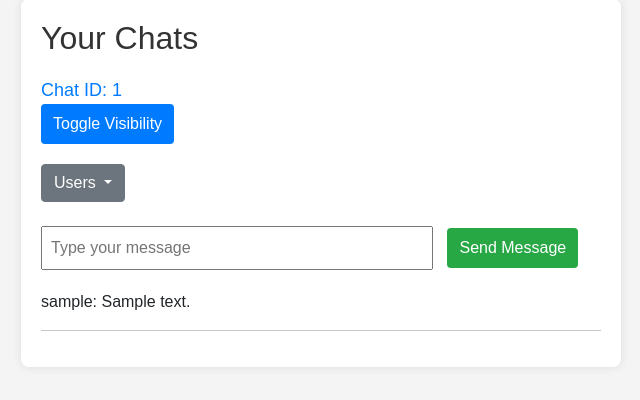
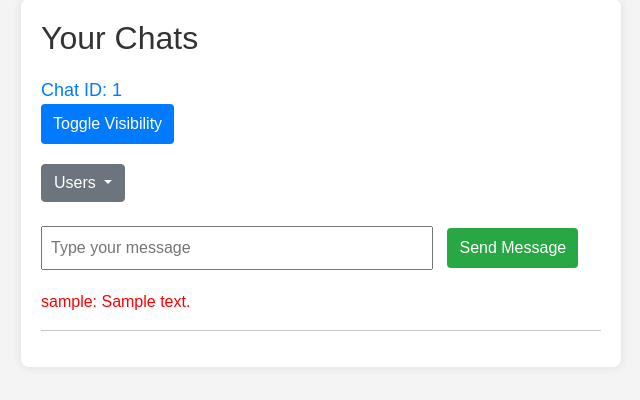
Before and after one commit to crekanq/BZTDiA, a Django app: template users/templates/users/chat.html in a window 1280 px wide. Shown: the part 81-481 px from the top of the page, without its empty margins (319-959 px from the left). Run offline with Django 4.2, Linux system fonts and the light colour scheme; the template is opened without the code that fills it: values that come from a table or form of the project are taken from there, others are empty; tables that the repository leaves empty hold one stand-in row (values such as "Sample post").

Commit message:
refactoring for chat

```diff
--- a/users/templates/users/chat.html
+++ b/users/templates/users/chat.html
@@ -13,6 +13,9 @@
         .admin-user {
             color: red; /* or any other styling for admin users */
         }
+
+
+
     </style>
     <title>Your Chats</title>
 </head>
@@ -72,7 +75,8 @@
                 </button>
                 <div class="dropdown-menu" aria-labelledby="userDropdown{{ chat.id }}">
                     {% for user in chat.users.all %}
-        <span class="dropdown-item {% if user.is_staff %}admin-user{% endif %}" style="pointer-events: none;">{{ user.username }}</span>
+                    <span class="dropdown-item {% if user.is_staff %}admin-user{% endif %}"
+                          style="pointer-events: none;">{{ user.username }}</span>
                     {% endfor %}
                 </div>
             </div>
@@ -86,9 +90,16 @@
 
         <ul class="message-list">
     {% for message in chat.message_set.all %}
-            <li class="message">{{ message.sender.username }}: {{ message.content }}</li>
+        {% if message.sender == user %}
+            <li class="user-message" style="text-align: right;">{{ message.content }}</li>
+        {% elif message.sender.is_staff %}
+            <li class="admin-message" style="text-align: left; color: red;">{{ message.sender.username }}: {{ message.content }}</li>
+        {% else %}
+            <li class="other-message" style="text-align: left;">{{ message.sender.username }}: {{ message.content }}</li>
+        {% endif %}
     {% endfor %}
 </ul>
+
         {% endif %}
 
         <hr>
@@ -107,6 +118,9 @@
             e.stopPropagation();
         });
     });
+
+
+
 </script>
 </body>
 </html>
--- a/users/templates/users/signin.html
+++ b/users/templates/users/signin.html
@@ -7,7 +7,8 @@
     <title>Material Compact Login Animation</title>
 
     <link rel='stylesheet prefetch' href='http://maxcdn.bootstrapcdn.com/font-awesome/4.3.0/css/font-awesome.min.css'>
-    <link rel='stylesheet prefetch' href='http://fonts.googleapis.com/css?family=Roboto:400,100,300,500,700,900&subset=latin,latin-ext'>
+    <link rel='stylesheet prefetch'
+          href='http://fonts.googleapis.com/css?family=Roboto:400,100,300,500,700,900&subset=latin,latin-ext'>
     <link rel="stylesheet" href="{% static 'vendor/css/style.css' %}">
 
     <style>
@@ -16,6 +17,7 @@
             background-color: yellow; /* You can change the style as needed */
             font-weight: bold;
         }
+
     </style>
 </head>
 
```
Lines whose indentation alone changed are shown as unchanged.
